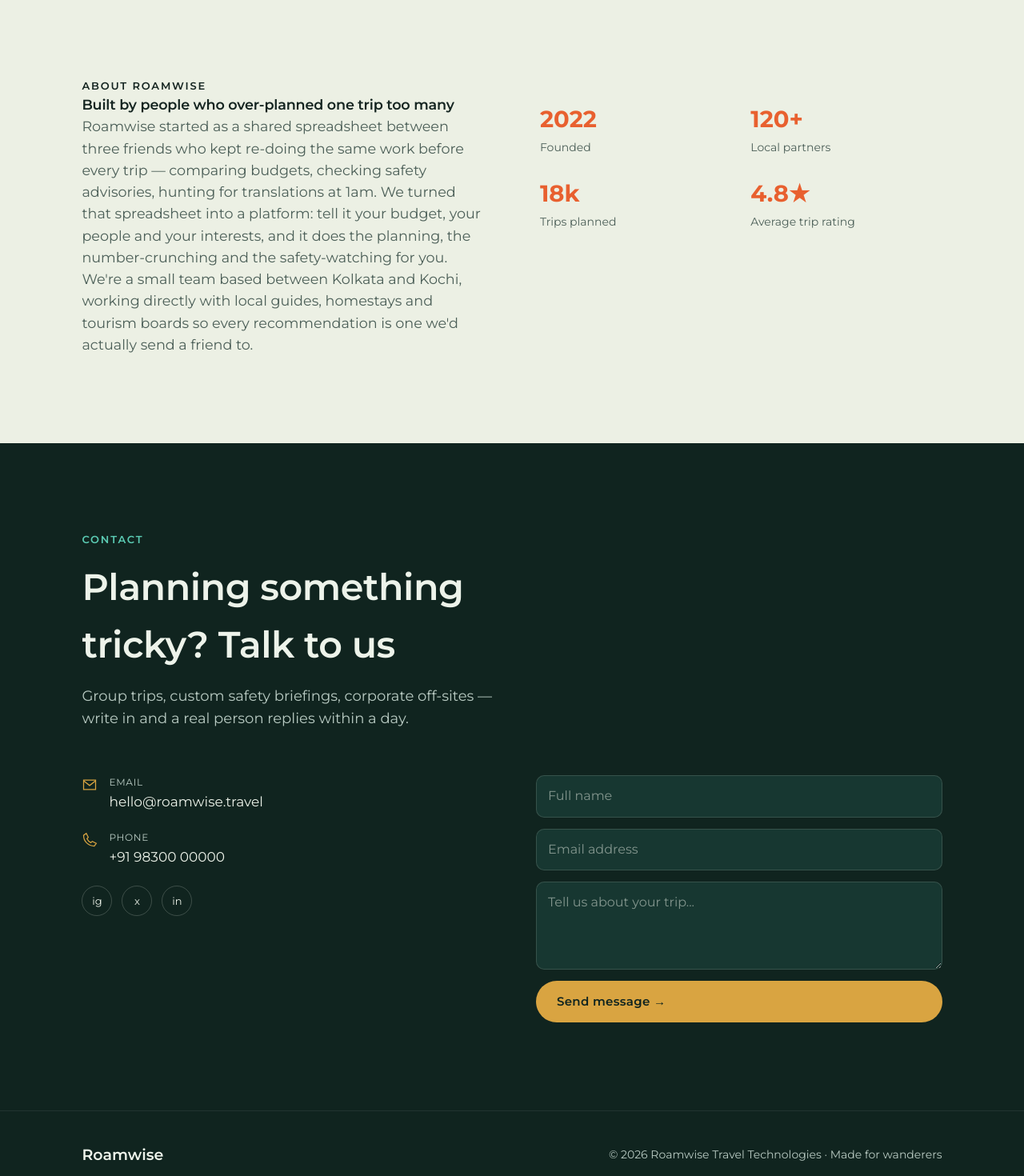
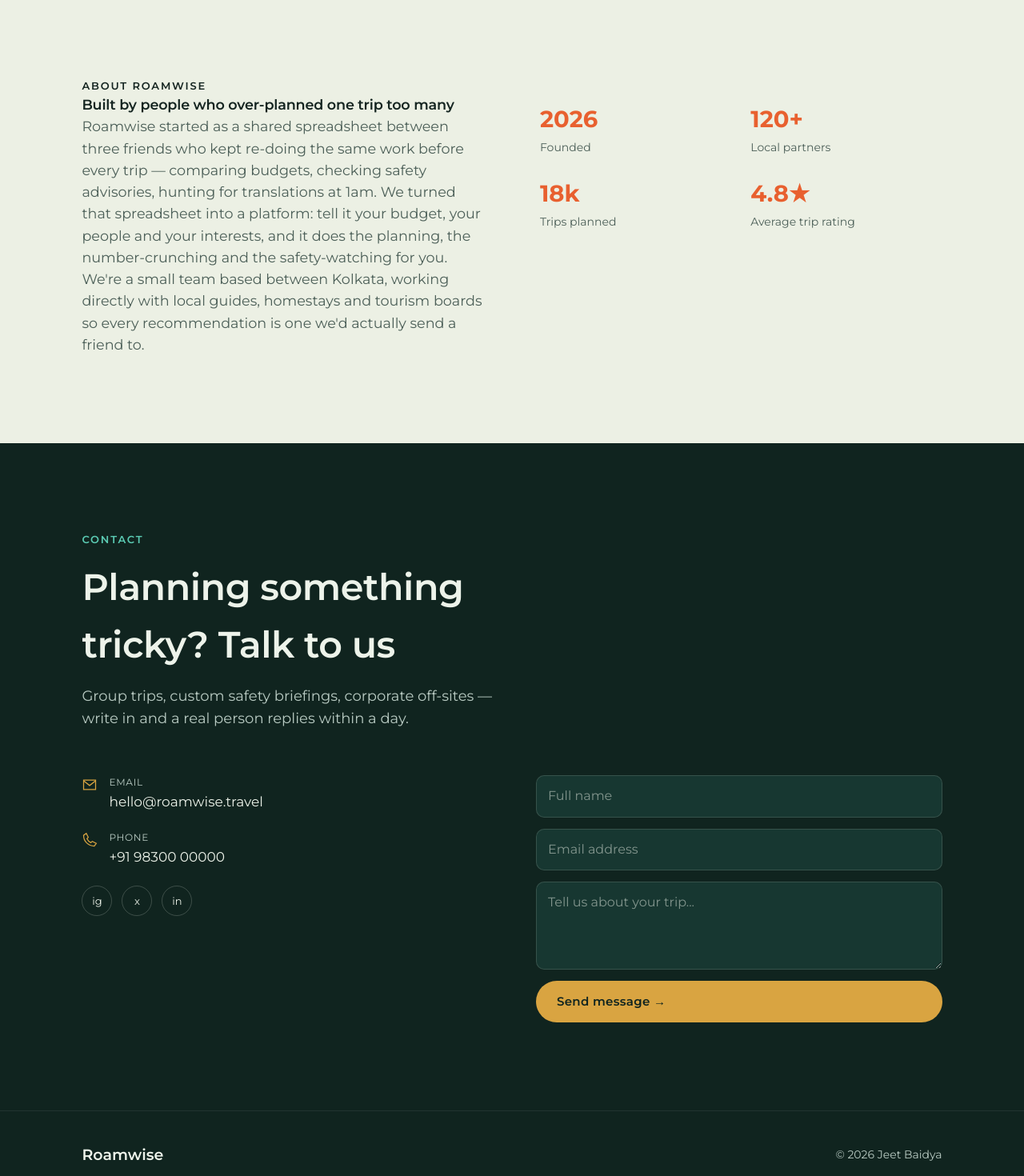
Before and after one commit to IntegrationGOAT/roamwiser, a React (Vite) app: page / in a window 1280 px wide. Shown: the part 4840-6310 px from the top of the page at 80% size. Built offline with nearby package versions, Linux system fonts and the light colour scheme; no server answers.

Commit message:
minor changes

```diff
--- a/src/App.tsx
+++ b/src/App.tsx
@@ -259,7 +259,7 @@ function App() {
       {/* Footer */}
       <footer>
         <div className="logo">Roamwise</div>
-        <div>© 2026 Roamwise Travel Technologies · Made for wanderers</div>
+        <div>© 2026 Jeet Baidya</div>
       </footer>
     </>
   )
--- a/src/components/AboutSection.tsx
+++ b/src/components/AboutSection.tsx
@@ -8,13 +8,13 @@ export const AboutSection = ({}: AboutSectionProps) => {
           <div className="eyebrow">About Roamwise</div>
           <h2>Built by people who over-planned one trip too many</h2>
           <p className="muted">Roamwise started as a shared spreadsheet between three friends who kept re-doing the same work before every trip — comparing budgets, checking safety advisories, hunting for translations at 1am. We turned that spreadsheet into a platform: tell it your budget, your people and your interests, and it does the planning, the number-crunching and the safety-watching for you.</p>
-          <p className="muted">We're a small team based between Kolkata and Kochi, working directly with local guides, homestays and tourism boards so every recommendation is one we'd actually send a friend to.</p>
+          <p className="muted">We're a small team based between Kolkata, working directly with local guides, homestays and tourism boards so every recommendation is one we'd actually send a friend to.</p>
         </div>
 
         <div>
           <div className="about-stats">
             <div className="about-stat">
-              <div className="num">2022</div>
+              <div className="num">2026</div>
               <div className="lbl">Founded</div>
             </div>
             <div className="about-stat">
```
